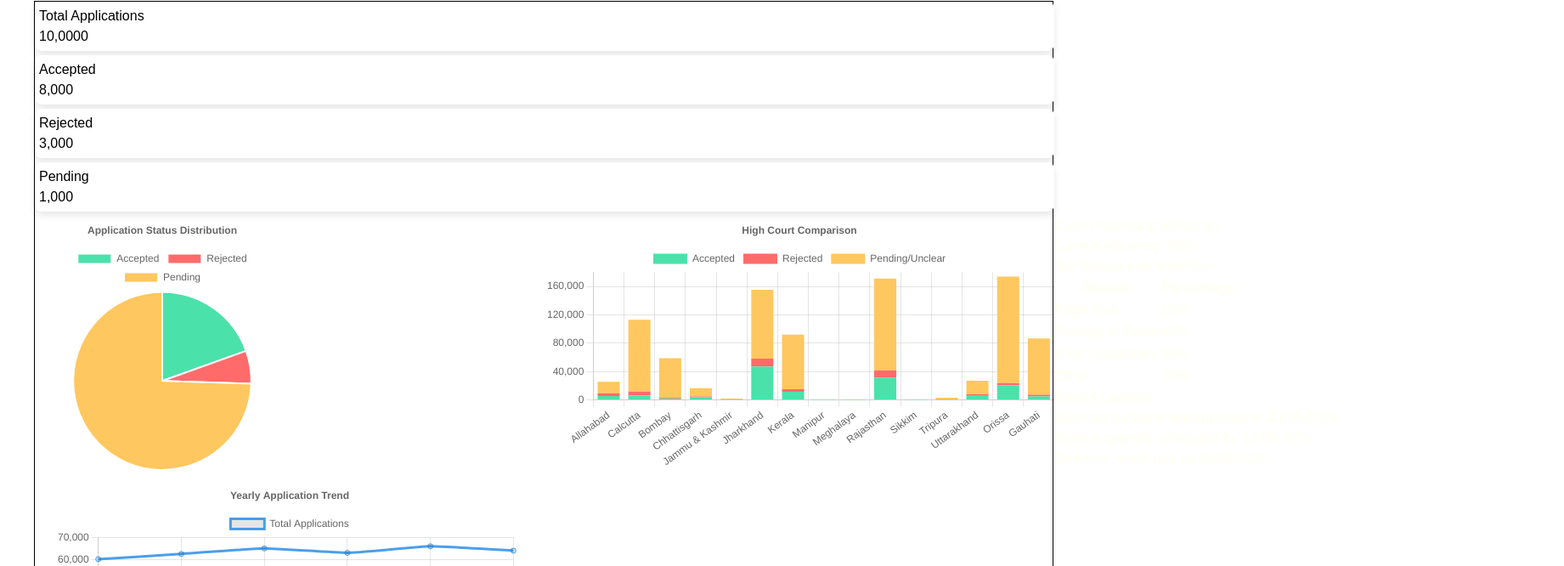
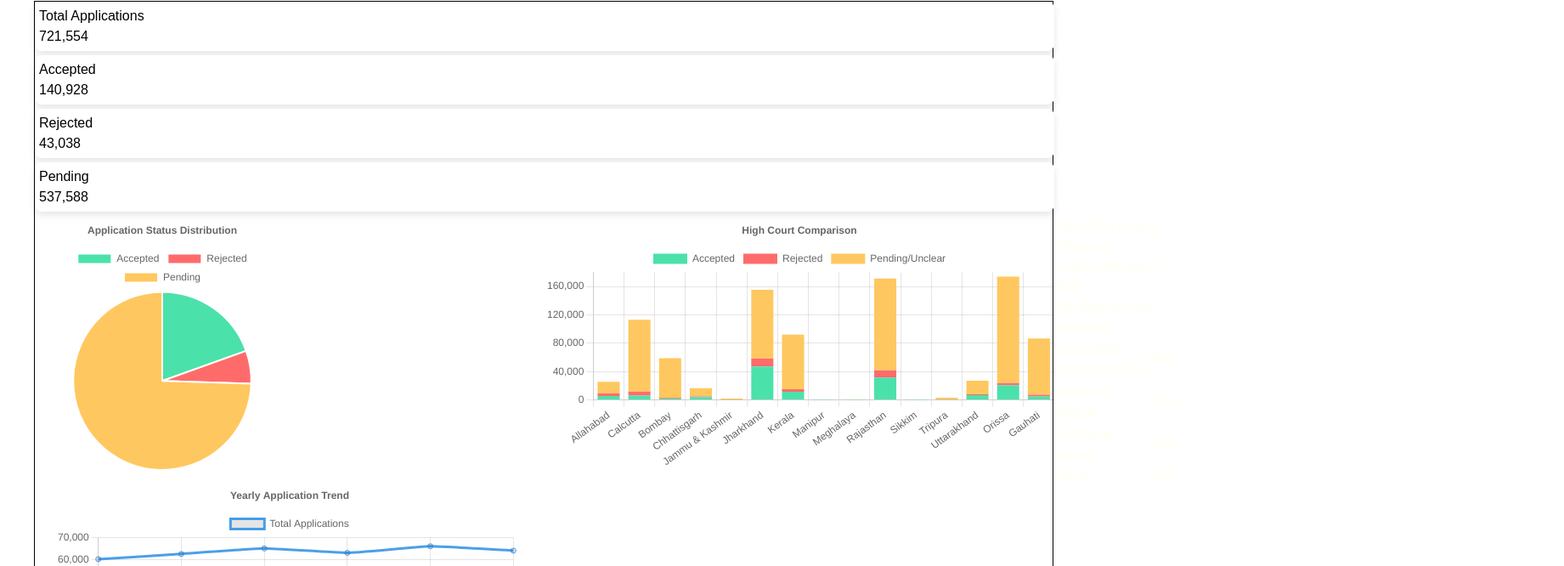
Before and after one commit to AdityaK238/Bail-Reckoner, a Next.js app: page /statistics in a window 1280 px wide. Shown: the part 918-1584 px from the top of the page at 85% size, 1841 px wide, since content can reach past the window. Built offline with nearby package versions, Linux system fonts and the light colour scheme.

Commit message:
latest commit

```diff
--- a/src/app/statistics/index.jsx
+++ b/src/app/statistics/index.jsx
@@ -1,8 +1,7 @@
 "use client";
-import React, { useState, useMemo, useEffect, useRef } from "react";
+import React, { useEffect, useMemo, useRef } from "react";
 import { Chart } from "chart.js/auto";
 import styles from "@/app/statistics/statistics.module.css"; // Ensure CSS module is applied
-import { Columns } from "lucide-react";
 
 const BailReckoner = () => {
   const chartRefs = useRef({}); // Ref to store chart instances
@@ -28,7 +27,7 @@ const BailReckoner = () => {
       { court: "Tripura", accepted: 523, rejected: 291, pending: 2263 },
       { court: "Uttarakhand", accepted: 6751, rejected: 1015, pending: 19401 },
       { court: "Orissa", accepted: 20739, rejected: 3033, pending: 149997 },
-      { court: "Gauhati", accepted: 4770, rejected: 2419, pending: 79647 }
+      { court: "Gauhati", accepted: 4770, rejected: 2419, pending: 79647 },
     ],
     yearlyTrend: [
       { month: "Jan", total: 60129 },
@@ -36,8 +35,8 @@ const BailReckoner = () => {
       { month: "Mar", total: 65000 },
       { month: "Apr", total: 63000 },
       { month: "May", total: 66000 },
-      { month: "Jun", total: 64000 }
-    ]
+      { month: "Jun", total: 64000 },
+    ],
   }), []);
 
   useEffect(() => {
@@ -46,7 +45,9 @@ const BailReckoner = () => {
     const ctx3 = document.getElementById("applicationTrendChart");
 
     // Destroy previous chart instances if they exist
-    Object.values(chartRefs.current).forEach(chart => chart?.destroy());
+    const currentCharts = { ...chartRefs.current }; // Capture current chart refs in a variable
+
+    Object.values(currentCharts).forEach(chart => chart?.destroy());
 
     // Create new charts
     if (ctx1) {
@@ -59,17 +60,17 @@ const BailReckoner = () => {
             datasets: [
               {
                 data: [bailData.accepted, bailData.rejected, bailData.pending],
-                backgroundColor: ["#4BE1AB", "#FF6B6B", "#FFC75F"]
-              }
-            ]
+                backgroundColor: ["#4BE1AB", "#FF6B6B", "#FFC75F"],
+              },
+            ],
           },
           options: {
             responsive: true,
             plugins: {
               legend: { position: "top" },
-              title: { display: true, text: "Application Status Distribution" }
-            }
-          }
+              title: { display: true, text: "Application Status Distribution" },
+            },
+          },
         });
       }
     }
@@ -84,14 +85,14 @@ const BailReckoner = () => {
             datasets: [
               { label: "Accepted", data: bailData.highCourtData.map(d => d.accepted), backgroundColor: "#4BE1AB" },
               { label: "Rejected", data: bailData.highCourtData.map(d => d.rejected), backgroundColor: "#FF6B6B" },
-              { label: "Pending/Unclear", data: bailData.highCourtData.map(d => d.pending), backgroundColor: "#FFC75F" }
-            ]
+              { label: "Pending/Unclear", data: bailData.highCourtData.map(d => d.pending), backgroundColor: "#FFC75F" },
+            ],
           },
           options: {
             responsive: true,
             scales: { x: { stacked: true }, y: { stacked: true } },
-            plugins: { title: { display: true, text: "High Court Comparison" } }
-          }
+            plugins: { title: { display: true, text: "High Court Comparison" } },
+          },
         });
       }
     }
@@ -109,23 +110,24 @@ const BailReckoner = () => {
                 data: bailData.yearlyTrend.map(d => d.total),
                 borderColor: "rgba(30, 136, 229, 0.8)",
                 fill: false,
-                tension: 0.1
-              }
-            ]
+                tension: 0.1,
+              },
+            ],
           },
           options: {
             responsive: true,
             plugins: { title: { display: true, text: "Yearly Application Trend" } },
-            scales: { y: { beginAtZero: true } }
-          }
+            scales: { y: { beginAtZero: true } },
+          },
         });
       }
     }
 
+    // Cleanup function to destroy charts on unmount
     return () => {
-      Object.values(chartRefs.current).forEach(chart => chart?.destroy());
+      Object.values(currentCharts).forEach(chart => chart?.destroy());
     };
-  }, [bailData]);
+  }, [bailData]); // Added bailData as a dependency to recreate charts when data changes
 
   return (
     <div>
@@ -135,31 +137,31 @@ const BailReckoner = () => {
           <div className={styles.summaryCards}>
             <div className={styles.card}>
               <h3>Total Applications</h3>
-            <div className={styles.value}>10,0000</div>
+              <div className={styles.value}>{bailData.total.toLocaleString()}</div>
             </div>
             <div className={styles.card}>
               <h3>Accepted</h3>
-            <div className={styles.value}>8,000</div>
+              <div className={styles.value}>{bailData.accepted.toLocaleString()}</div>
             </div>
             <div className={styles.card}>
               <h3>Rejected</h3>
-            <div className={styles.value}>3,000</div>
+              <div className={styles.value}>{bailData.rejected.toLocaleString()}</div>
             </div>
             <div className={styles.card}>
               <h3>Pending</h3>
-            <div className={styles.value}>1,000</div>
+              <div className={styles.value}>{bailData.pending.toLocaleString()}</div>
             </div>
           </div>
           <br />
           <br />
-        <div className={styles.charts} style={{display:'grid',gridTemplateColumns: 'repeat(2, 1fr)'}}>
-          <div className={styles.chartContainer} style={{width:'600px',height:'300px',display:'flex',flexDirection:'column'}}>
+          <div className={styles.charts} style={{ display: 'grid', gridTemplateColumns: 'repeat(2, 1fr)' }}>
+            <div className={styles.chartContainer} style={{ width: '600px', height: '300px', display: 'flex', flexDirection: 'column' }}>
               <canvas id="applicationStatusChart"></canvas>
             </div>
-          <div className={styles.chartContainer} style={{width:'600px',height:'300px',display:'flex',flexDirection:'column'}}>
+            <div className={styles.chartContainer} style={{ width: '600px', height: '300px', display: 'flex', flexDirection: 'column' }}>
               <canvas id="highCourtComparisonChart"></canvas>
             </div>
-          <div className={styles.chartContainer} style={{width:'600px',height:'300px',display:'flex',flexDirection:'column',alignItems:'center',justifyContent:'center',padding:"2%"}}>
+            <div className={styles.chartContainer} style={{ width: '600px', height: '300px', display: 'flex', flexDirection: 'column', alignItems: 'center', justifyContent: 'center', padding: "2%" }}>
               <canvas id="applicationTrendChart"></canvas>
             </div>
           </div>
@@ -168,7 +170,7 @@ const BailReckoner = () => {
             <div className={styles.featureCard}>
               <h3>Case Processing Efficiency</h3>
               <div className={styles.progressBar}>
-              <div className={styles.progress}></div>
+                <div className={styles.progress} style={{ width: "95%" }}></div>
               </div>
               <p>Current efficiency: 95%</p>
             </div>
@@ -178,36 +180,23 @@ const BailReckoner = () => {
               <table>
                 <tbody>
                   <tr>
-                  <th>Reason</th>
-                  <th>Percentage</th>
+                    <td>Incomplete Documentation</td>
+                    <td>35%</td>
                   </tr>
                   <tr>
-                  <td>Flight Risk</td>
+                    <td>Failure to Appear</td>
+                    <td>25%</td>
+                  </tr>
+                  <tr>
+                    <td>Technical Issues</td>
                     <td>15%</td>
                   </tr>
                   <tr>
-                  <td>Severity of Crime</td>
-                  <td>40%</td>
-                </tr>
-                <tr>
-                  <td>Prior Convictions</td>
+                    <td>Other</td>
                     <td>25%</td>
-                </tr>
-                <tr>
-                  <td>Other</td>
-                  <td>20%</td>
                   </tr>
                 </tbody>
               </table>
-          </div>
-
-          <div className={styles.featureCard} style={{width:'600px',height:'300px'}}>
-            <h3>Recent Updates</h3>
-            <ul>
-              <li>New bail guideline implemented on 01/05/2024</li>
-              <li>System upgrade scheduled for 15/05/2024</li>
-              <li>Quarterly report due by 30/06/2024</li>
-            </ul>
             </div>
           </div>
         </div>
--- a/src/app/statistics/page.tsx
+++ b/src/app/statistics/page.tsx
@@ -1,5 +1,4 @@
 'use client'
-import {useState} from 'react';
 import styles from '@/app/statistics/statistics.module.css';
 import Applications from '@/app/statistics/applications';       // Adjust the path as needed
 import AcceptanceRates from '@/app/statistics/acceptanceRates'; // Adjust the path as needed
```
Lines whose indentation alone changed are shown as unchanged.
